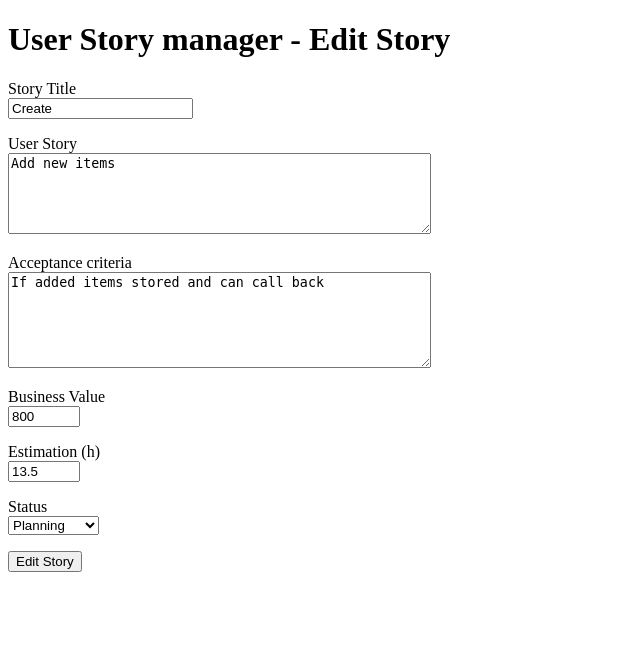
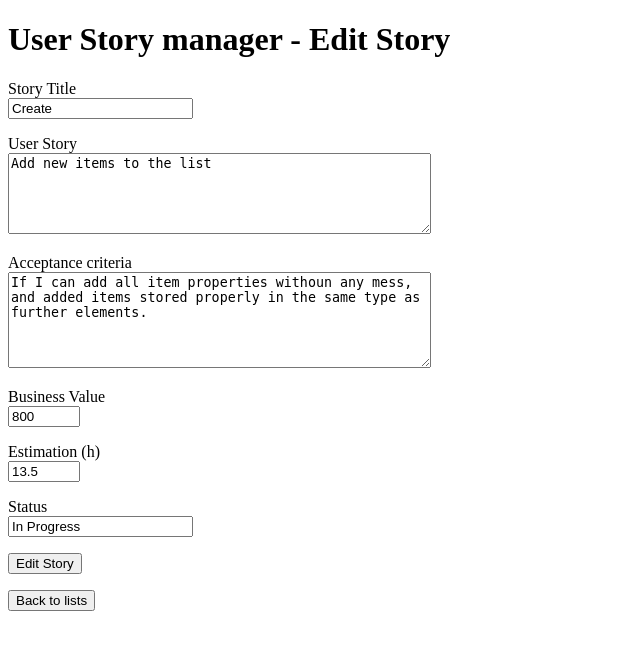
Before and after one commit to ReginaCsaszar/super-sprinter-3000-ReginaCsaszar, a Flask app: page /story/1 in a window 1280 px wide. Shown: the top 650 px of the page, without its empty margins (0-640 px from the left). Run offline with Flask 2, Linux system fonts and the light colour scheme.

Commit message:
solve data transfer to status field

```diff
--- a/super_sprinter/app/data_manager.py
+++ b/super_sprinter/app/data_manager.py
@@ -19,7 +19,7 @@ def write_table_to_file(table):
 
 def main():
     story = [["1", "Create", "Add new items", "If added items stored and can call back", "800", "13.5", "Planning"],
-             ["2", "Modify", "Modify existing items", "If modified item stored, without lost", "300", "30", "Review"],
+             ["3", "Modify", "Modify existing items", "If modified item stored, without lost", "300", "30", "Review"],
              ]
     write_table_to_file(story)
 
--- a/super_sprinter/app/templates/form.html
+++ b/super_sprinter/app/templates/form.html
@@ -24,16 +24,17 @@
           <input type="number" min="0.5" max="40" step="0.5" id="estimation" name="estimation" value="{{ data[5] }}" required>
         </p><p>
           <label for="status">Status</label><br>
-          <select id="status" name="status" required>
-            <option value="Planning">Planning</option>
-            <option value="TODO">TODO</option>
-            <option value="In Progress">In Progress</option>
-            <option value="Review">Review</option>
-            <option value="Done">Done</option>
-          </select>
-        </p><p>
-          <input type="submit" value="{{ title }}">
+          <input name="status" list="state" value="{{ data[6] }}" required>
+                <datalist id="state">
+                    <option>Planning</option>
+                    <option>TODO</option>
+                    <option>In Progress</option>
+                    <option>Review</option>
+                    <option>Done</option>
+                </datalist>
         </p>
+        <p><input type="submit" value="{{ title }}"></p>
       </form>
+      <p><form action="/list"><input type="submit" value="Back to lists"></form></p>
   </body>
 </html>
--- a/super_sprinter/app/templates/list.html
+++ b/super_sprinter/app/templates/list.html
@@ -9,7 +9,9 @@
   </head>
   <body>
       <h1>User Story Manager</h1>
-         <p><form action="/story"><input type="submit" value="Add new User Story"></p>
+         <p>
+          <form action="/story"><input type="submit" value="Add new User Story"></form>
+         </p>
       {% if data %}
       <table>
         <tr>
--- a/super_sprinter/story.csv
+++ b/super_sprinter/story.csv
@@ -1,2 +1,3 @@
-1;Create;Add new items;If added items stored and can call back;800;13.5;Planning
-2;Modify;Modify existing items;If modified item stored, without lost;300;30;Review
+2;Modify;Modify existing items in list;If modified item stored, without any other record to lost;300;30;Review
+1;Create;Add new items to the list;If I can add all item properties withoun any mess, and added items stored properly in the same type as further elements.;800;13.5;In Progress
+3;hgfh;gh;ztd;100;0.5;Planning
```
